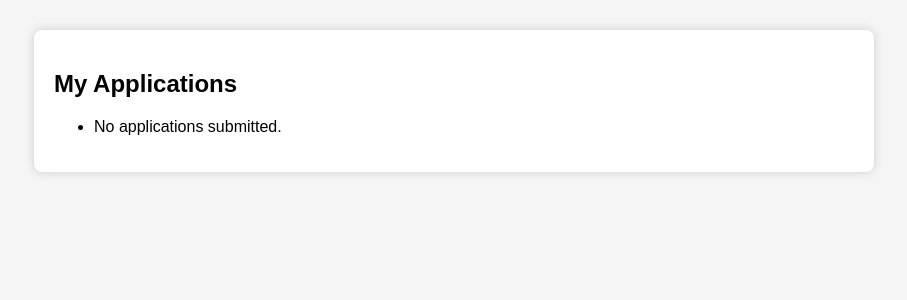
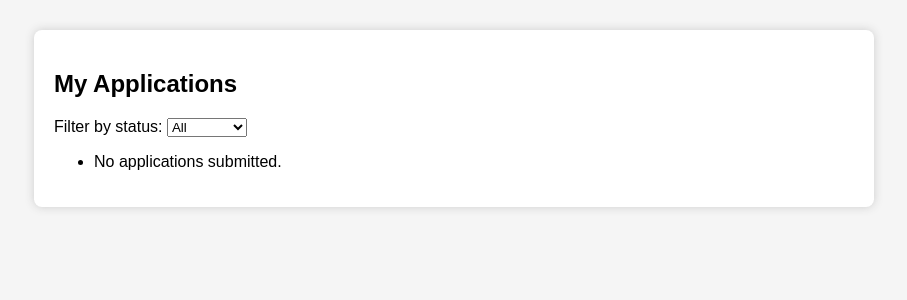
Before and after one commit to Mh-Osman/ostad_exam3, a Django app: page /applicant/dashboard/ in a window 1280 px wide. Shown: the part 55-355 px from the top of the page, without its empty margins (186-1093 px from the left). Run offline with Django 5.2, Linux system fonts and the light colour scheme; the visitor is signed in with stand-in values (Sample User, id 1); data that the repository does not hold is empty.

Commit message:
Add application status update and filtering feature

```diff
--- a/myapp/templates/myapp/applicant_dashboard.html
+++ b/myapp/templates/myapp/applicant_dashboard.html
@@ -1,9 +1,23 @@
 {% extends 'myapp/base.html' %}
 {% block content %}
 <h2>My Applications</h2>
+
+<form method="get">
+    <label>Filter by status:</label>
+    <select name="status" onchange="this.form.submit()">
+        <option value="">All</option>
+        <option value="pending" {% if filter_status == 'pending' %}selected{% endif %}>Pending</option>
+        <option value="approved" {% if filter_status == 'approved' %}selected{% endif %}>Approved</option>
+        <option value="rejected" {% if filter_status == 'rejected' %}selected{% endif %}>Rejected</option>
+    </select>
+</form>
+
 <ul>
     {% for app in applications %}
-        <li>{{ app.job.title }} at {{ app.job.company_name }} - Applied on {{ app.applied_at }}</li>
+        <li>
+            {{ app.job.title }} at {{ app.job.company_name }} -
+            <strong>{{ app.status|title }}</strong> - Applied on {{ app.applied_at }}
+        </li>
     {% empty %}
         <li>No applications submitted.</li>
     {% endfor %}
--- a/myapp/views.py
+++ b/myapp/views.py
@@ -45,17 +45,43 @@ def post_job(request):
         form = JobForm()
     return render(request, 'myapp/job_form.html', {'form': form})
 
+from django.shortcuts import get_object_or_404
+from django.contrib.auth.decorators import login_required
+from django.http import HttpResponseRedirect
+from django.urls import reverse
+
 @login_required
 def applications_list(request, job_id):
-    job = Job.objects.get(id=job_id)
+    job = get_object_or_404(Job, id=job_id, posted_by=request.user)
     applications = Application.objects.filter(job=job)
-    return render(request, 'myapp/applications_list.html', {'applications': applications, 'job': job})
+
+    # Handle status update
+    if request.method == 'POST':
+        app_id = request.POST.get('app_id')
+        new_status = request.POST.get('status')
+        app = get_object_or_404(Application, id=app_id, job=job)
+        if new_status in ['approved', 'rejected']:
+            app.status = new_status
+            app.save()
+        return HttpResponseRedirect(request.path_info)
+
+    return render(request, 'myapp/applications_list.html', {
+        'job': job,
+        'applications': applications,
+    })
+
 
 #applicant views
 @login_required
 def applicant_dashboard(request):
-    apps = Application.objects.filter(applicant=request.user)
-    return render(request, 'myapp/applicant_dashboard.html', {'applications': apps})
+    filter_status = request.GET.get('status')
+    applications = Application.objects.filter(applicant=request.user)
+    if filter_status in ['pending', 'approved', 'rejected']:
+        applications = applications.filter(status=filter_status)
+    return render(request, 'myapp/applicant_dashboard.html', {
+        'applications': applications,
+        'filter_status': filter_status
+    })
 
 def job_list(request):
     query = request.GET.get('q')
```
Also changed, not shown: myapp/models.py (+21 -0 lines), myapp/templates/myapp/applications_list.html (+26 -7 lines), myapp/migrations/0002_application_status.py (added).
